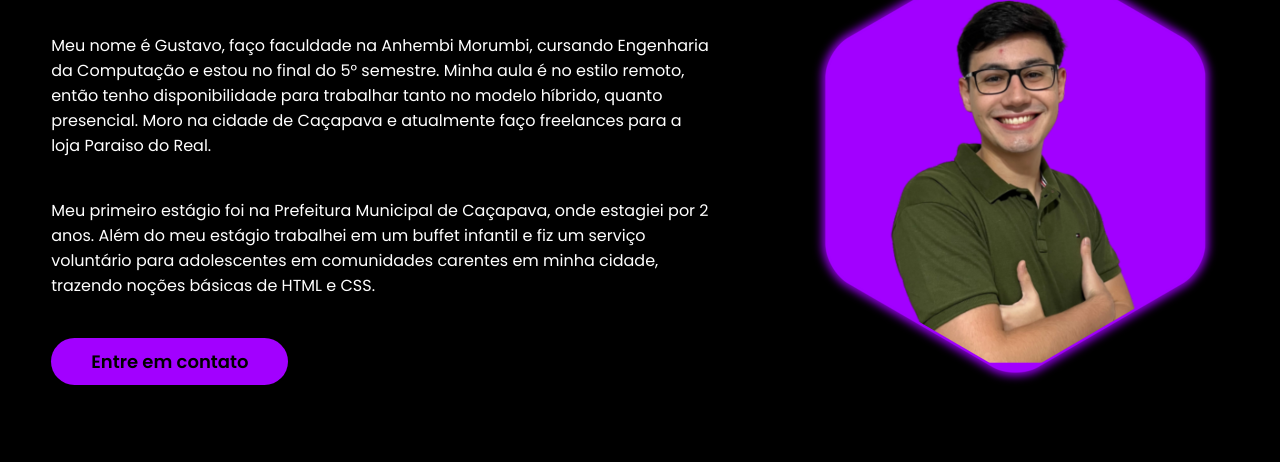
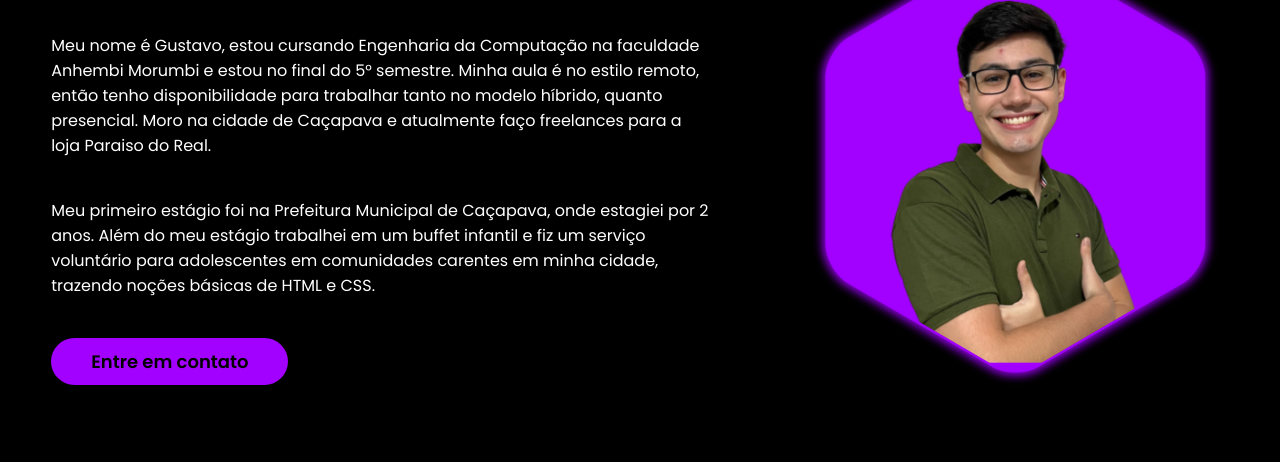
Before and after one commit to gustavosgouveia/PortifolioEmbraer, a plain HTML site: page index.html in a window 1280 px wide. Shown: the part 327-789 px from the top of the page. Drawn offline with nearby package versions, Linux system fonts and the light colour scheme.

Commit message:
att texto

```diff
--- a/index.html
+++ b/index.html
@@ -75,7 +75,7 @@
                     <div class="txt-topo-site">
                         <h1>MUITO PRAZER, <span>SOU GUSTAVO GOUVEIA.</span></h1>
                         <p>
-                            Meu nome é Gustavo, faço faculdade na Anhembi Morumbi, cursando Engenharia da Computação e estou no final do 5° semestre. Minha aula é no estilo remoto, então tenho disponibilidade para trabalhar tanto no modelo híbrido, quanto presencial. Moro na cidade de Caçapava e atualmente faço freelances para a loja Paraiso do Real.
+                            Meu nome é Gustavo, estou cursando Engenharia da Computação na faculdade Anhembi Morumbi e estou no final do 5° semestre. Minha aula é no estilo remoto, então tenho disponibilidade para trabalhar tanto no modelo híbrido, quanto presencial. Moro na cidade de Caçapava e atualmente faço freelances para a loja Paraiso do Real.
                         </p>
                         <p>Meu primeiro estágio foi na Prefeitura Municipal de Caçapava, onde estagiei por 2 anos. Além do meu estágio trabalhei em um buffet infantil e fiz um serviço voluntário para adolescentes em comunidades carentes em minha cidade, trazendo noções básicas de HTML e CSS. </p>
 
```
